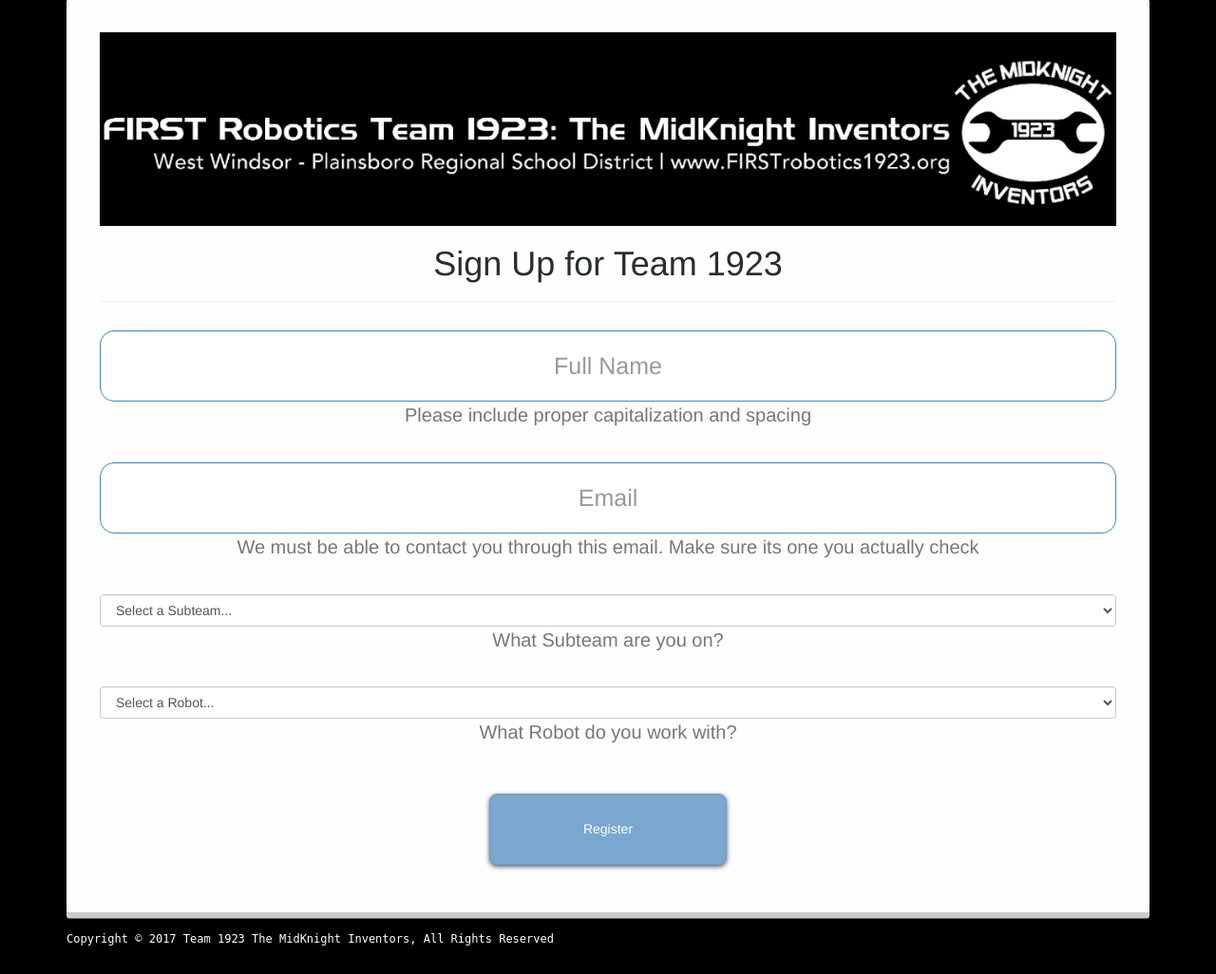
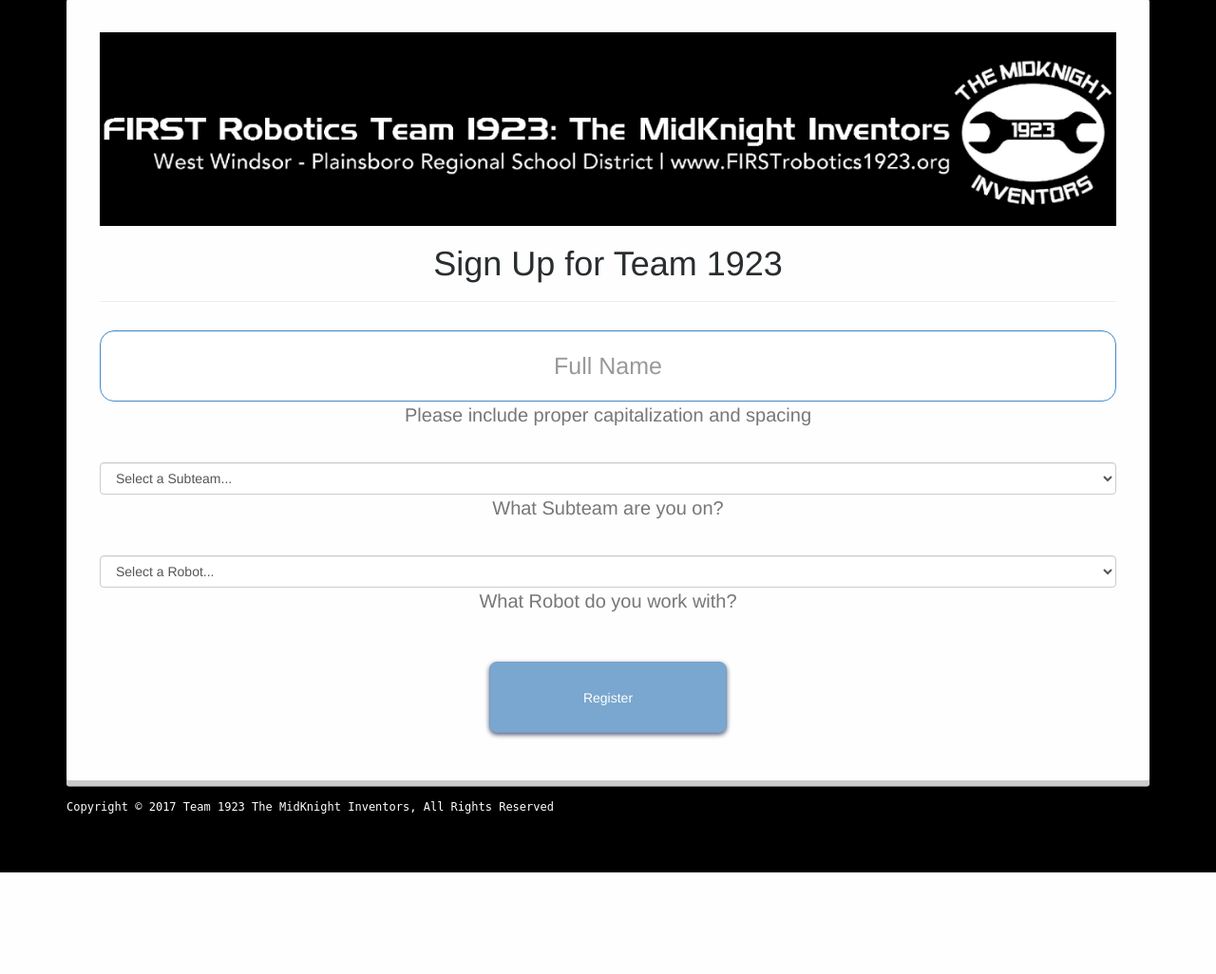
Before and after one commit to mayaankvad/FRC-Signin, a PHP site: page /register/ in a window 1280 px wide. Shown: the part 58-1084 px from the top of the page at 95% size. After the commit the page ends 977 px from the top, so only its background shows below. Run offline with PHP 8.4, Linux system fonts and the light colour scheme; some libraries are stand-ins or nearby versions.

Commit message:
- Removed Email from the entire system - Fixed minor bugs / formatting

```diff
--- a/1923signin/console/config.php
+++ b/1923signin/console/config.php
@@ -20,7 +20,7 @@ $imports = <<<"END"
 <cdn>
     <!-- Links to resources -->
         <!-- JQuery -->
-        <script src="https://ajax.googleapis.com/ajax/libs/jquery/3.1.1/jquery.min.js"></script>
+        <script src="https://ajax.googleapis.com/ajax/libs/jquery/3.2.1/jquery.min.js"></script>
 
         <!-- Bootstrap -->
         <link rel="stylesheet" href="https://maxcdn.bootstrapcdn.com/bootstrap/3.3.7/css/bootstrap.min.css">
--- a/1923signin/console/databaseSchema.txt
+++ b/1923signin/console/databaseSchema.txt
@@ -2,7 +2,6 @@ CREATE TABLE `users` (
     `id` int(11) NOT NULL AUTO_INCREMENT,
     `nameID` varchar(200) NOT NULL,
     `fullName` varchar(200) NOT NULL,
-    `email` varchar(200) NOT NULL,
     `subteam` varchar(200) NOT NULL,
     `robotDay` varchar(200) NOT NULL,
     `seconds` bigint(20) NOT NULL,
--- a/1923signin/console/getUser.php
+++ b/1923signin/console/getUser.php
@@ -19,7 +19,6 @@ else {
     $row = mysqli_fetch_array($result);
     $arr = [
         'fullName' => $row['fullName'],
-        'email' => $row['email'],
         'subteam' => $row['subteam'],
         'robotDay' => $row['robotDay'],
         'seconds' => $row['seconds'],
--- a/1923signin/console/settings.php
+++ b/1923signin/console/settings.php
@@ -98,7 +98,7 @@ if(isset($_POST['change-password'])) {
                 <input type="submit" id="submit" class="btn btn-primary submit" name="change-password" value="Change Password" disabled><br>
                 <small id="" class="form-text text-muted">
                     Every device will be forced back to the login screen if password change is successful<br>
-		    (Dont be alarmed when you see 'Incorrect Password' on the login page, Just use the new password to get back in!)<br><br>
+					(Dont be alarmed when you see 'Incorrect Password' on the login page, Just use the new password to get back in!)<br><br>
                 </small>
             </form>
         </div>
--- a/1923signin/console/viewAll.php
+++ b/1923signin/console/viewAll.php
@@ -33,7 +33,6 @@ authenticate();
                 <thead>
                     <tr>
                         <th>Full Name</th>
-                        <th>Email</th>
                         <th>Subteam</th>
                         <th>Robot Day</th>
                         <th>Hours</th>
@@ -51,7 +50,6 @@ authenticate();
 
                     while($row = mysqli_fetch_array($result)) {
                         $fullName = $row['fullName'];
-                        $email = $row['email'];
                         $subteam = $row['subteam'];
                         $day = $row['robotDay'];
                         $seconds =  $row['seconds'];
@@ -60,7 +58,7 @@ authenticate();
                         $time = formatSeconds($seconds);
                         $seen = formatDate($lastLogin);
 
-                        echo "<tr class='info'><td>$fullName</td><td>$email</td><td>$subteam</td><td>$day</td><td>$time</td><td>$seen</td></tr>";
+                        echo "<tr class='info'><td>$fullName</td><td>$subteam</td><td>$day</td><td>$time</td><td>$seen</td></tr>";
                     }
 
                     ?>
--- a/1923signin/console/viewDetails.php
+++ b/1923signin/console/viewDetails.php
@@ -13,7 +13,6 @@ if(isset($_SESSION['viewUser'])) {
     $row = mysqli_fetch_array($result);
 
     $fullName = $row['fullName'];
-    $email = $row['email'];
     $subteam = $row['subteam'];
     $day = $row['robotDay'];
     $seconds =  $row['seconds'];
@@ -84,10 +83,6 @@ if(isset($_POST['change-profile'])) {
                     <tr>
                         <td>Full Name</td>
                         <td><?php echo $fullName ?></td>
-                    </tr>
-                    <tr>
-                        <td>Email</td>
-                        <td><?php echo $email ?></td>
                     </tr>
                     <tr>
                         <td>Subteam</td>
--- a/1923signin/getUser.php
+++ b/1923signin/getUser.php
@@ -21,7 +21,6 @@ else {
     $row = mysqli_fetch_array($result);
     $arr = [
         'fullName' => $row['fullName'],
-        'email' => $row['email'],
         'subteam' => $row['subteam'],
         'robotDay' => $row['robotDay'],
         'seconds' => $row['seconds'],
--- a/1923signin/index.php
+++ b/1923signin/index.php
@@ -98,7 +98,7 @@
     <button class="btn btn-default mki-btn center-block wow fadeInUp" data-wow-delay="1.3s" data-wow-duration="3s" onclick="window.location.href = 'register/'">Register</button> <br>
     <button class="btn btn-default mki-btn center-block wow fadeInUp" data-wow-delay="1.6s" data-wow-duration="3s" onclick="window.location.href = 'console/'">Go to Console</button>
 
-	<br><br><br><small class="text-muted wow bounceInUp" style="font-size: 15px; font-family: monospace" data-wow-delay="5s" data-wow-duration="10s"><i>-- By Mayaank</i></small>
+	<br><br><br><small class="text-muted wow bounceInUp" style="font-size: 10px; font-family: monospace" data-wow-delay="5s" data-wow-duration="10s"><i>-- By Mayaank</i></small>
 
 </div>
 
--- a/1923signin/register/index.php
+++ b/1923signin/register/index.php
@@ -12,7 +12,6 @@ if(!$conn) display('Database Connection Failed<br>Reason: ' . mysqli_connect_err
 if(isset($_POST['submit'])) {
 
     $fullName = $_POST['name'];
-    $email = $_POST['email'];
     $subteam = $_POST['subteam'];
     $day = $_POST['day'];
     $hours = 0;
@@ -20,7 +19,7 @@ if(isset($_POST['submit'])) {
     $nameID = toNameID($fullName);
     $seconds = $hours * 3600;
 
-    $query = "INSERT INTO users(nameID, fullName, email, subteam, robotDay, seconds) VALUES ('$nameID', '$fullName', '$email', '$subteam', '$day', '$seconds');";
+    $query = "INSERT INTO users(nameID, fullName, subteam, robotDay, seconds) VALUES ('$nameID', '$fullName', '$subteam', '$day', '$seconds');";
 
     $result = mysqli_query($conn, $query);
 
@@ -117,14 +116,6 @@ function display($message, $heading=null) {
             </div>
             <br>
 
-            <!-- Email -->
-            <div class="form-group">
-                <input type="email" class="form-control" id="email" name="email" placeholder="Email" required autocomplete="off">
-                <small id="email-help" class="form-text text-muted">
-                    We must be able to contact you through this email. Make sure its one you actually check<br>
-                </small>
-            </div>
-            <br>
 
             <!-- Subteam -->
             <div class="form-group">
--- a/1923signin/register/message.php
+++ b/1923signin/register/message.php
@@ -1,7 +1,7 @@
 <?php
 session_start();
 
-$helpText = "<div class='text-muted' style='font-size: 15px !important;'>If you need help text Mayaank now at 732-567-4753</div>";
+$helpText = "<div class='text-muted' style='font-size: 15px !important;'>If you need help text me now at 732-567-4753</div>";
 
 if(!isset($_SESSION['message'])) {
     header('Location: index.php');
```
Also changed, not shown: 1923signin/checkStats/index.php (+10 -134 lines), 1923signin/checkStats/logs.php (+16 -187 lines), 1923signin/console/login.php (+7 -2 lines), 1923signin/console/newStudent.php (+1 -11 lines), 1 other file.
